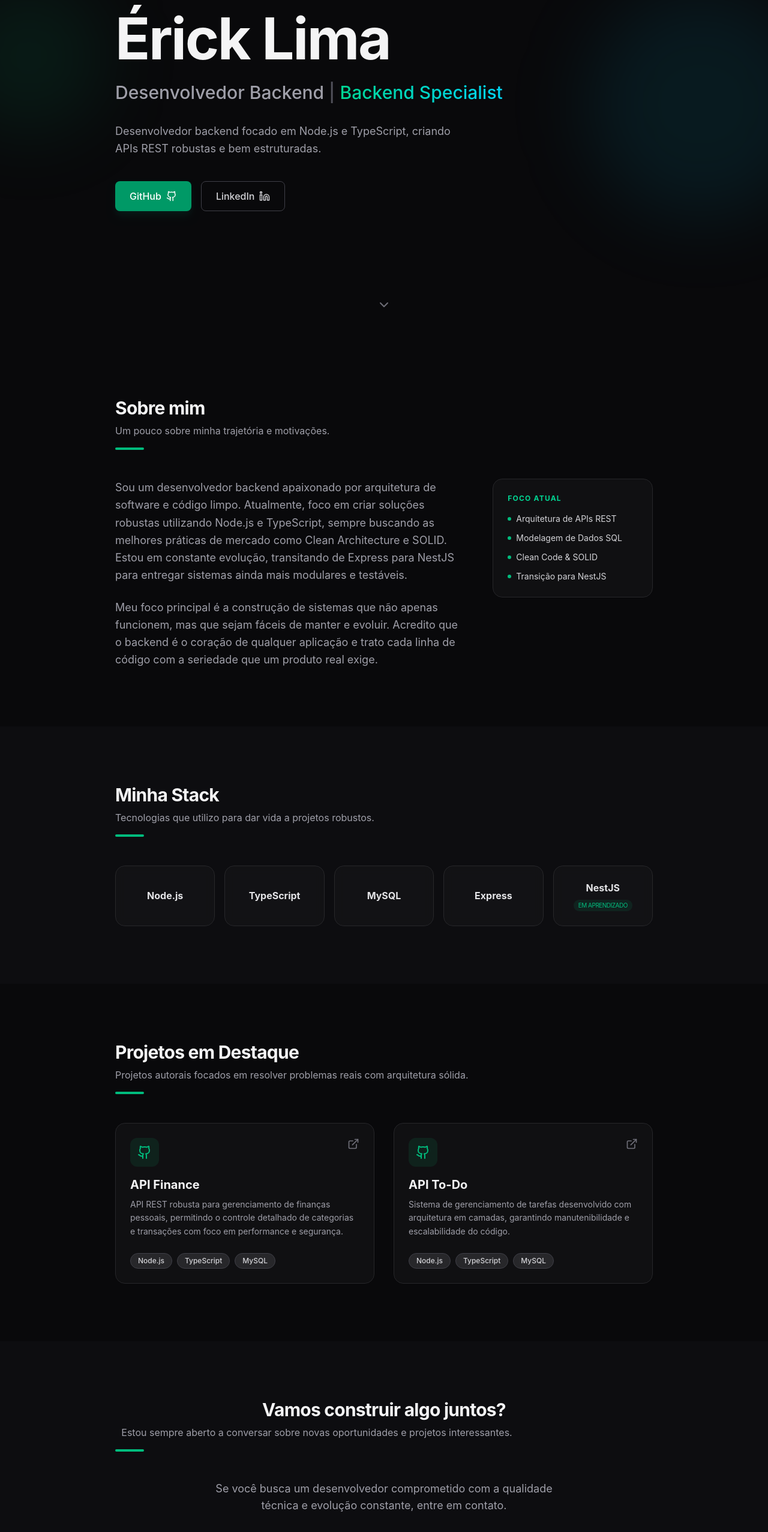
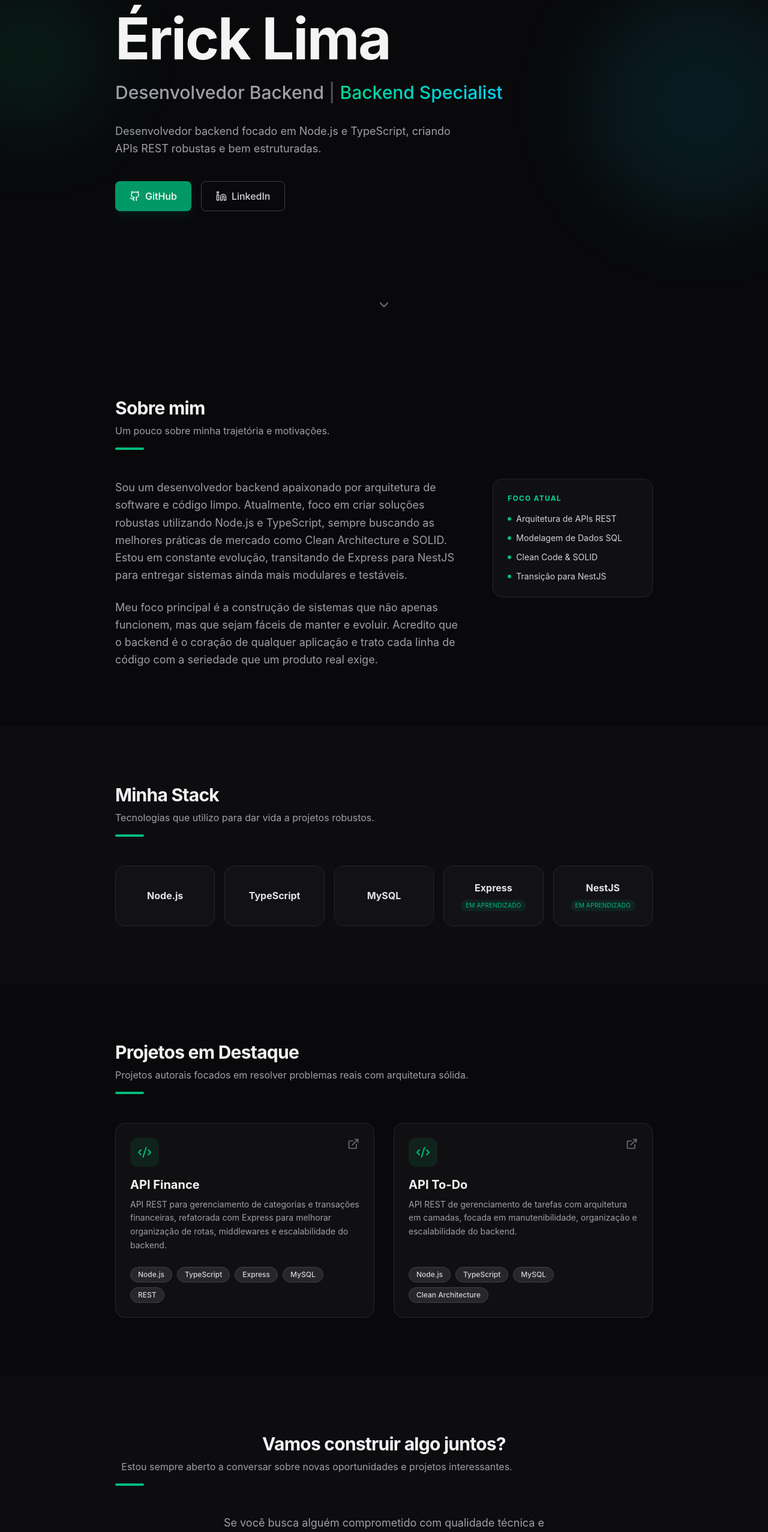
Before and after one commit to LinsArauj0/portfolio, a React (Vite) app: page / in a window 1280 px wide. Shown: the part 234-2788 px from the top of the page at 60% size. Built offline with nearby package versions, Linux system fonts and the light colour scheme.

Commit message:
ui: improve mobile spacing and update projects/stack

```diff
--- a/src/components/Common.tsx
+++ b/src/components/Common.tsx
@@ -6,43 +6,68 @@ interface ButtonProps {
   children: React.ReactNode;
   onClick?: () => void;
   href?: string;
-  variant?: 'primary' | 'secondary' | 'outline';
+  variant?: "primary" | "secondary" | "outline";
   icon?: LucideIcon;
   className?: string;
 }
 
-export const Button = ({ children, onClick, href, variant = 'primary', icon: Icon, className = '' }: ButtonProps) => {
-  const baseStyles = "inline-flex items-center justify-center gap-2 px-6 py-3 rounded-lg font-medium transition-all duration-200 active:scale-95";
+export const Button = ({
+  children,
+  onClick,
+  href,
+  variant = "primary",
+  icon: Icon,
+  className = "",
+}: ButtonProps) => {
+  const baseStyles =
+    "inline-flex items-center justify-center gap-2 px-6 py-3 rounded-lg font-medium transition-all duration-200 active:scale-95";
 
   const variants = {
-    primary: "bg-emerald-600 hover:bg-emerald-500 text-white shadow-lg shadow-emerald-900/20",
+    primary:
+      "bg-emerald-600 hover:bg-emerald-500 text-white shadow-lg shadow-emerald-900/20",
     secondary: "bg-zinc-800 hover:bg-zinc-700 text-zinc-100",
-    outline: "border border-zinc-700 hover:border-emerald-500/50 hover:bg-emerald-500/5 text-zinc-300 hover:text-emerald-400"
+    outline:
+      "border border-zinc-700 hover:border-emerald-500/50 hover:bg-emerald-500/5 text-zinc-300 hover:text-emerald-400",
   };
 
   const content = (
     <>
-      {children}
-      {Icon && <Icon size={18} />}
+      {Icon && <Icon size={18} aria-hidden="true" />}
+      <span>{children}</span>
     </>
   );
 
   if (href) {
+    const isExternal = href.startsWith("http"); // só http/https abre em nova aba
     return (
-      <a href={href} target="_blank" rel="noopener noreferrer" className={`${baseStyles} ${variants[variant]} ${className}`}>
+      <a
+        href={href}
+        {...(isExternal ? { target: "_blank", rel: "noopener noreferrer" } : {})}
+        className={`${baseStyles} ${variants[variant]} ${className}`}
+      >
         {content}
       </a>
     );
   }
 
   return (
-    <button onClick={onClick} className={`${baseStyles} ${variants[variant]} ${className}`}>
+    <button
+      type="button"
+      onClick={onClick}
+      className={`${baseStyles} ${variants[variant]} ${className}`}
+    >
       {content}
     </button>
   );
 };
 
-export const SectionTitle = ({ children, subtitle }: { children: React.ReactNode; subtitle?: string }) => (
+export const SectionTitle = ({
+  children,
+  subtitle,
+}: {
+  children: React.ReactNode;
+  subtitle?: string;
+}) => (
   <div className="mb-12">
     <motion.h2
       initial={{ opacity: 0, y: 20 }}
@@ -52,6 +77,7 @@ export const SectionTitle = ({ children, subtitle }: { children: React.ReactNode
     >
       {children}
     </motion.h2>
+
     {subtitle && (
       <motion.p
         initial={{ opacity: 0, y: 20 }}
@@ -63,6 +89,7 @@ export const SectionTitle = ({ children, subtitle }: { children: React.ReactNode
         {subtitle}
       </motion.p>
     )}
+
     <motion.div
       initial={{ width: 0 }}
       whileInView={{ width: 48 }}
--- a/src/components/ProjectCard.tsx
+++ b/src/components/ProjectCard.tsx
@@ -1,5 +1,5 @@
 import { motion } from "motion/react";
-import { Github, ExternalLink } from "lucide-react";
+import { Code2, ExternalLink } from "lucide-react";
 import { Project } from "../data/portfolio";
 
 export const ProjectCard = ({ project }: { project: Project }) => {
@@ -8,19 +8,21 @@ export const ProjectCard = ({ project }: { project: Project }) => {
       initial={{ opacity: 0, y: 20 }}
       whileInView={{ opacity: 1, y: 0 }}
       viewport={{ once: true }}
-      className="group glass-card p-6 rounded-2xl hover:border-emerald-500/30 transition-all duration-300"
+      className="group glass-card p-6 rounded-2xl hover:border-emerald-500/30 transition-all duration-300 flex flex-col h-full"
     >
       <div className="flex justify-between items-start mb-4">
         <div className="p-3 bg-emerald-500/10 rounded-xl text-emerald-500">
-          <Github size={24} />
+          <Code2 size={24} aria-hidden="true" />
         </div>
+
         <a
           href={project.githubUrl}
           target="_blank"
           rel="noopener noreferrer"
+          aria-label={`Abrir repositório de ${project.title} no GitHub`}
           className="text-zinc-500 hover:text-emerald-400 transition-colors"
         >
-          <ExternalLink size={20} />
+          <ExternalLink size={20} aria-hidden="true" />
         </a>
       </div>
 
--- a/src/data/portfolio.ts
+++ b/src/data/portfolio.ts
@@ -16,16 +16,16 @@ export const PROJECTS: Project[] = [
   {
     id: 'api-finance',
     title: 'API Finance',
-    description: 'API REST robusta para gerenciamento de finanças pessoais, permitindo o controle detalhado de categorias e transações com foco em performance e segurança.',
-    technologies: ['Node.js', 'TypeScript', 'MySQL'], //sem express
+    description: 'API REST para gerenciamento de categorias e transações financeiras, refatorada com Express para melhorar organização de rotas, middlewares e escalabilidade do backend.',
+    technologies: ['Node.js', 'TypeScript', 'Express', 'MySQL', 'REST'],
     githubUrl: 'https://github.com/LinsArauj0/api-finance-node-ts'
   },
   {
     id: 'api-todo',
     title: 'API To-Do',
-    description: 'Sistema de gerenciamento de tarefas desenvolvido com arquitetura em camadas, garantindo manutenibilidade e escalabilidade do código.',
-    technologies: ['Node.js', 'TypeScript', 'MySQL'], //sem express
-    githubUrl: 'https://github.com/ericklima/api-todo'
+    description: 'API REST de gerenciamento de tarefas com arquitetura em camadas, focada em manutenibilidade, organização e escalabilidade do backend.',
+    technologies: ['Node.js', 'TypeScript', 'MySQL', 'Clean Architecture'],
+    githubUrl: 'https://github.com/LinsArauj0/api-todo-node-ts'
   }
 ];
 
@@ -33,7 +33,7 @@ export const SKILLS: Skill[] = [
   { name: 'Node.js' },
   { name: 'TypeScript' },
   { name: 'MySQL' },
-  { name: 'Express' },
+  { name: 'Express', isLearning: true },
   { name: 'NestJS', isLearning: true }
 ];
 
--- a/src/pages/HomePage.tsx
+++ b/src/pages/HomePage.tsx
@@ -6,7 +6,7 @@ import { Contact } from "../sections/Contact";
 
 export const HomePage = () => {
   return (
-    <main className="bg-zinc-950">
+    <main className="bg-zinc-950 scroll-smooth">
       <Hero />
       <About />
       <Stack />
--- a/src/sections/About.tsx
+++ b/src/sections/About.tsx
@@ -3,7 +3,7 @@ import { SectionTitle } from "../components/Common";
 
 export const About = () => {
   return (
-    <section id="about" className="py-24 px-6">
+    <section id="about" className="py-15 md:py-24 px-6">
       <div className="max-w-4xl mx-auto">
         <SectionTitle subtitle="Um pouco sobre minha trajetória e motivações.">
           Sobre mim
--- a/src/sections/Contact.tsx
+++ b/src/sections/Contact.tsx
@@ -4,7 +4,7 @@ import { SectionTitle, Button } from "../components/Common";
 
 export const Contact = () => {
   return (
-    <section id="contact" className="py-24 px-6 bg-zinc-900/30">
+    <section id="contact" className="py-16 md:py-24 px-6 bg-zinc-900/30">
       <div className="max-w-4xl mx-auto text-center">
         <SectionTitle subtitle="Estou sempre aberto a conversar sobre novas oportunidades e projetos interessantes.">
           Vamos construir algo juntos?
@@ -12,10 +12,10 @@ export const Contact = () => {
 
         <div className="flex flex-col items-center gap-8">
           <p className="text-zinc-400 text-lg max-w-xl">
-            Se você busca um desenvolvedor comprometido com a qualidade técnica e evolução constante, entre em contato.
+            Se você busca alguém comprometido com qualidade técnica e evolução constante, vamos conversar.
           </p>
 
-          <div className="flex flex-wrap justify-center gap-4">
+          <div className="flex flex-col sm:flex-row flex-wrap justify-center gap-4 w-full">
             <Button href={PERSONAL_INFO.links.linkedin} icon={Linkedin}>
               LinkedIn
             </Button>
@@ -28,7 +28,7 @@ export const Contact = () => {
           </div>
         </div>
 
-        <footer className="mt-24 pt-8 border-t border-zinc-800 text-zinc-500 text-sm">
+        <footer className="mt-14 md:mt-24 pt-8 border-t border-zinc-800 text-zinc-500 text-sm">
           <p>© {new Date().getFullYear()} {PERSONAL_INFO.name}. Desenvolvido com foco e café.</p>
         </footer>
       </div>
--- a/src/sections/Hero.tsx
+++ b/src/sections/Hero.tsx
@@ -5,8 +5,8 @@ import { Button } from "../components/Common";
 
 export const Hero = () => {
   return (
-    <section className="min-h-screen flex flex-col justify-center relative overflow-hidden px-6">
-      {/* Background decoration */}
+    <section className="min-h-[85vh] md:min-h-[100dvh] flex flex-col justify-start md:justify-center relative overflow-hidden px-6 pt-20 md:pt-0 pb-12 md:pb-0">
+
       <div className="absolute top-1/4 -left-20 w-64 h-64 bg-emerald-500/10 rounded-full blur-3xl" />
       <div className="absolute bottom-1/4 -right-20 w-96 h-96 bg-cyan-500/10 rounded-full blur-3xl" />
 
@@ -44,7 +44,7 @@ export const Hero = () => {
         initial={{ opacity: 0 }}
         animate={{ opacity: 1 }}
         transition={{ delay: 1, duration: 1 }}
-        className="absolute bottom-10 left-1/2 -translate-x-1/2 text-zinc-500 animate-bounce"
+        className="absolute bottom-6 md:bottom-10 left-1/2 -translate-x-1/2 text-zinc-500 animate-bounce"
       >
         <ChevronDown size={24} />
       </motion.div>
--- a/src/sections/Projects.tsx
+++ b/src/sections/Projects.tsx
@@ -4,16 +4,16 @@ import { ProjectCard } from "../components/ProjectCard";
 
 export const Projects = () => {
   return (
-    <section id="projects" className="py-24 px-6">
+    <section id="projects" className="py-16 md:py-24 px-6">
       <div className="max-w-4xl mx-auto">
         <SectionTitle subtitle="Projetos autorais focados em resolver problemas reais com arquitetura sólida.">
           Projetos em Destaque
         </SectionTitle>
 
-        <div className="grid md:grid-cols-2 gap-8">
+        <div className="grid md:grid-cols-2 gap-6 md:gap-8">
           {PROJECTS.map((project) => (
             <div key={project.id}>
-              <ProjectCard project={project} />
+              <ProjectCard key={project.id} project={project} />
             </div>
           ))}
         </div>
--- a/src/sections/Stack.tsx
+++ b/src/sections/Stack.tsx
@@ -4,7 +4,7 @@ import { SectionTitle } from "../components/Common";
 
 export const Stack = () => {
   return (
-    <section id="stack" className="py-24 px-6 bg-zinc-900/30">
+    <section id="stack" className="py-16 md:py-24 px-6 bg-zinc-900/30">
       <div className="max-w-4xl mx-auto">
         <SectionTitle subtitle="Tecnologias que utilizo para dar vida a projetos robustos.">
           Minha Stack
@@ -17,14 +17,14 @@ export const Stack = () => {
               initial={{ opacity: 0, scale: 0.9 }}
               whileInView={{ opacity: 1, scale: 1 }}
               viewport={{ once: true }}
-              transition={{ delay: index * 0.1 }}
-              className="glass-card p-6 rounded-2xl flex flex-col items-center justify-center text-center group hover:border-emerald-500/50 transition-all"
+              transition={{ delay: Math.min(index * 0.06, 0.24) }}
+              className="glass-card p-4 sm:p-6 rounded-2xl flex flex-col items-center justify-center text-center group hover:border-emerald-500/50 transition-all"
             >
               <span className="font-bold text-zinc-200 group-hover:text-emerald-400 transition-colors">
                 {skill.name}
               </span>
               {skill.isLearning && (
-                <span className="mt-2 text-[10px] uppercase tracking-tighter bg-emerald-500/10 text-emerald-500 px-2 py-0.5 rounded-full">
+                <span className="mt-2 text-[10px] uppercase tracking-wide bg-emerald-500/10 text-emerald-500 px-2 py-0.5 rounded-full">
                   Em aprendizado
                 </span>
               )}
```
